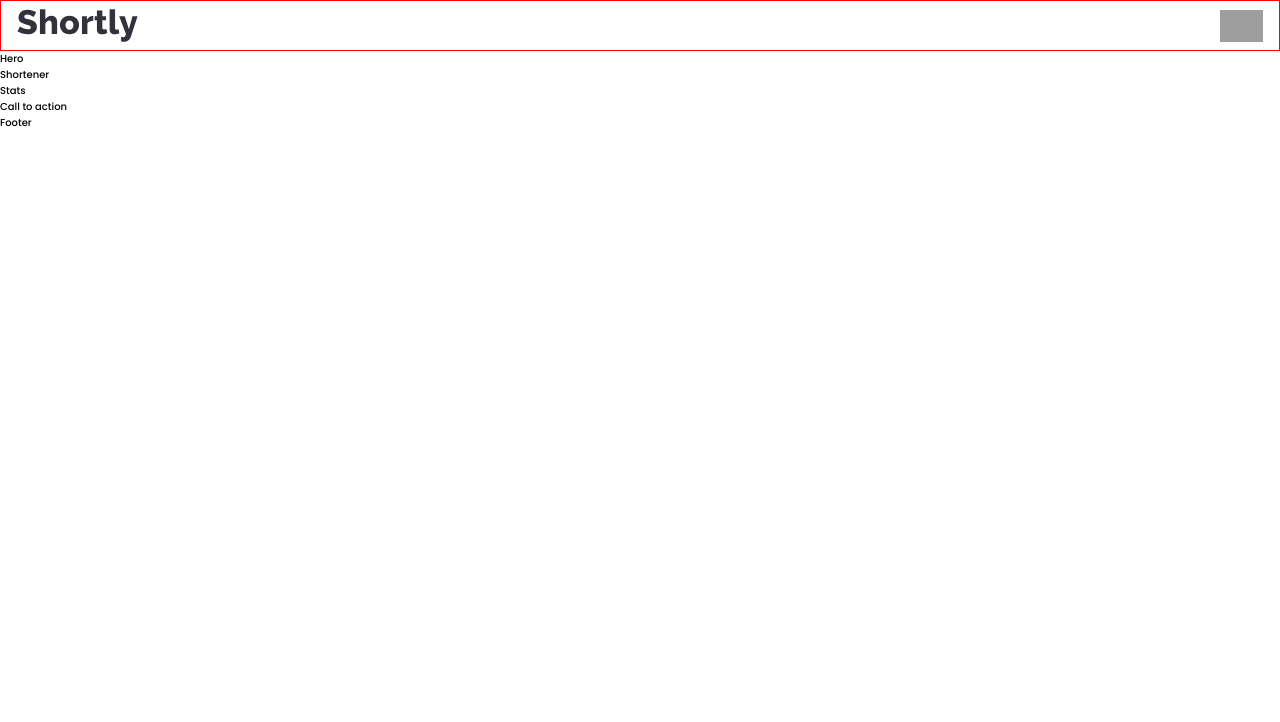
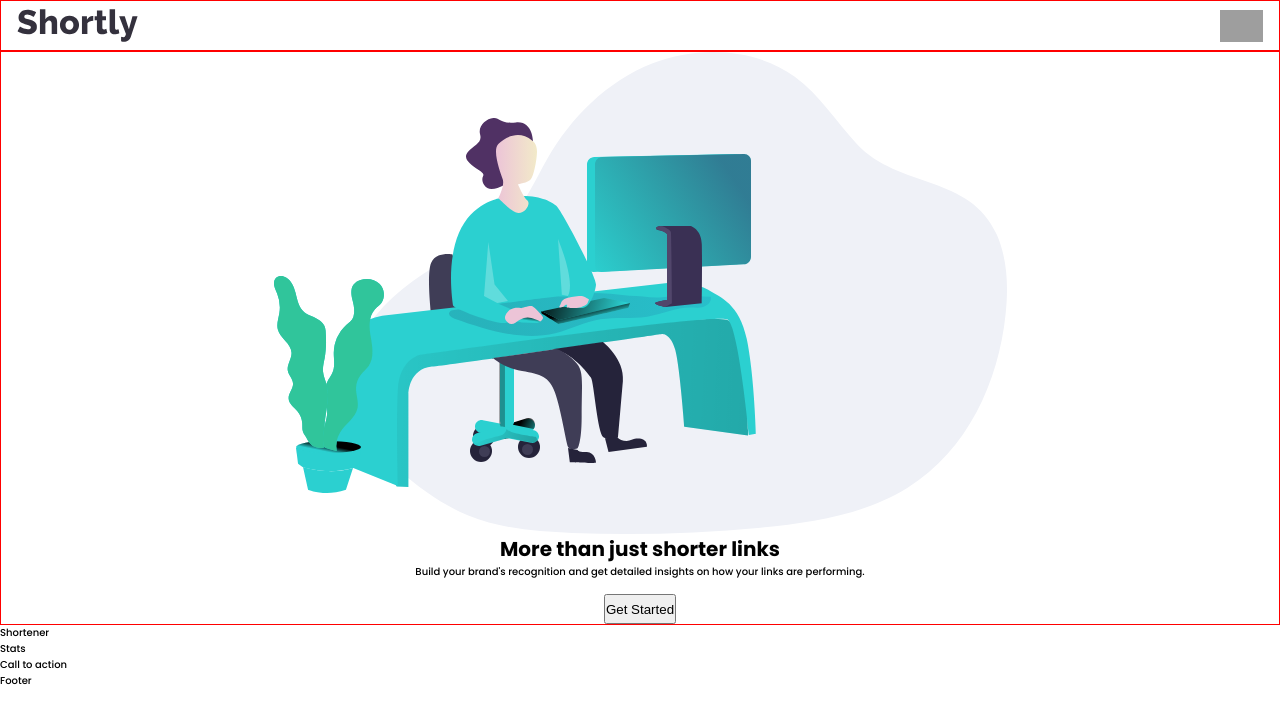
Before and after one commit to riwepo/fem-url-shortening-api-landing-page, a React (Create React App) app: page / in a window 1280 px wide. Shown: the top 722 px of the page. Built offline with nearby package versions, Linux system fonts and the light colour scheme; grey boxes are pictures that could not be loaded.

Commit message:
basic structure of hero

```diff
--- a/src/components/Hero.js
+++ b/src/components/Hero.js
@@ -1,9 +1,25 @@
 import React from "react";
+
+import illustrationWorking from "../images/illustration-working.svg";
 
 import classes from "./Hero.module.css";
 
 function Hero() {
-  return <div>Hero</div>;
+  return (
+    <div className={classes.container}>
+      <img
+        className={classes.illustrationWorking}
+        src={illustrationWorking}
+        alt="woman working at desk"
+      />
+      <h1 className={classes.heading}>More than just shorter links</h1>
+      <p className={classes.text}>
+        Build your brand's recognition and get detailed insights on how your
+        links are performing.
+      </p>
+      <button className={classes.button}>Get Started</button>
+    </div>
+  );
 }
 
 export default Hero;
--- a/src/components/Hero.module.css
+++ b/src/components/Hero.module.css
@@ -0,0 +1,26 @@
+.container {
+  display: grid;
+  grid-template-rows: auto 1fr 1fr 1fr;
+
+  justify-items: center;
+  align-content: center;
+
+  border: solid 1px red;
+}
+
+.illustrationWorking {
+  align-self: center;
+  grid-row: 1;
+}
+
+.heading {
+  grid-row: 2;
+}
+
+.text {
+  grid-row: 3;
+}
+
+.button {
+  grid-row: 4;
+}
```
